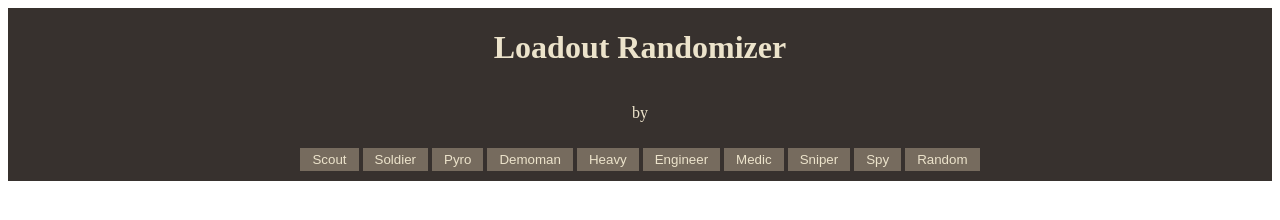
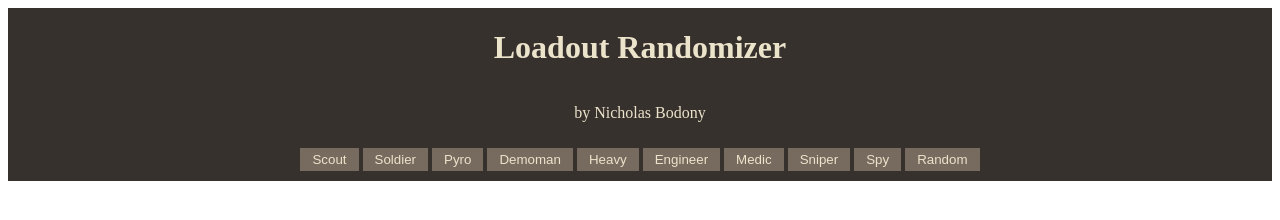
Before and after one commit to nbodony/LoadoutGenerator, a plain HTML site: page index.html in a window 1280 px wide. Drawn offline with Linux system fonts and the light colour scheme.

Commit message:
Updated README and added my name

```diff
--- a/index.html
+++ b/index.html
@@ -16,7 +16,7 @@
     <div class="container">
         <h1>Loadout Randomizer</h1>
         <p class="subheading">
-          by
+          by Nicholas Bodony
         </p>
         <div class="present" id="presentID"></div>
         <div class="action">
```
Also changed, not shown: 1 other file.
